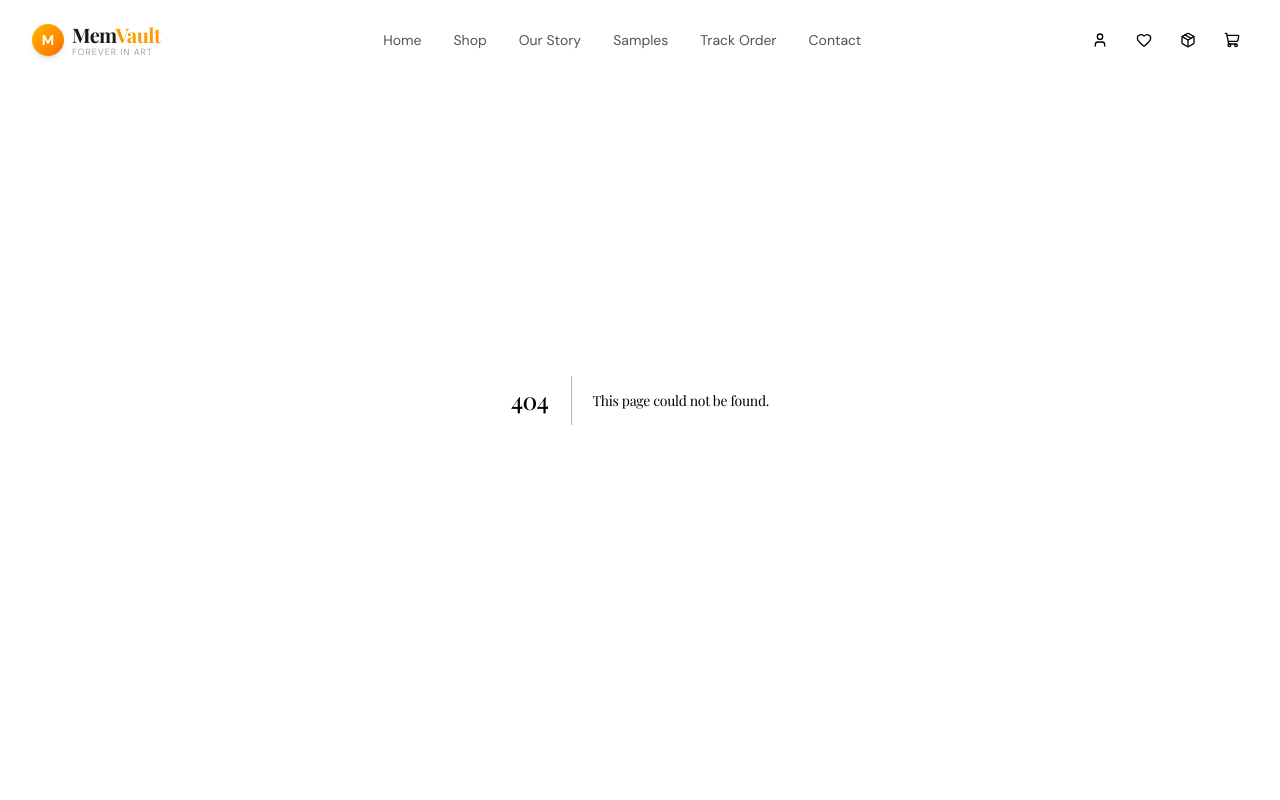
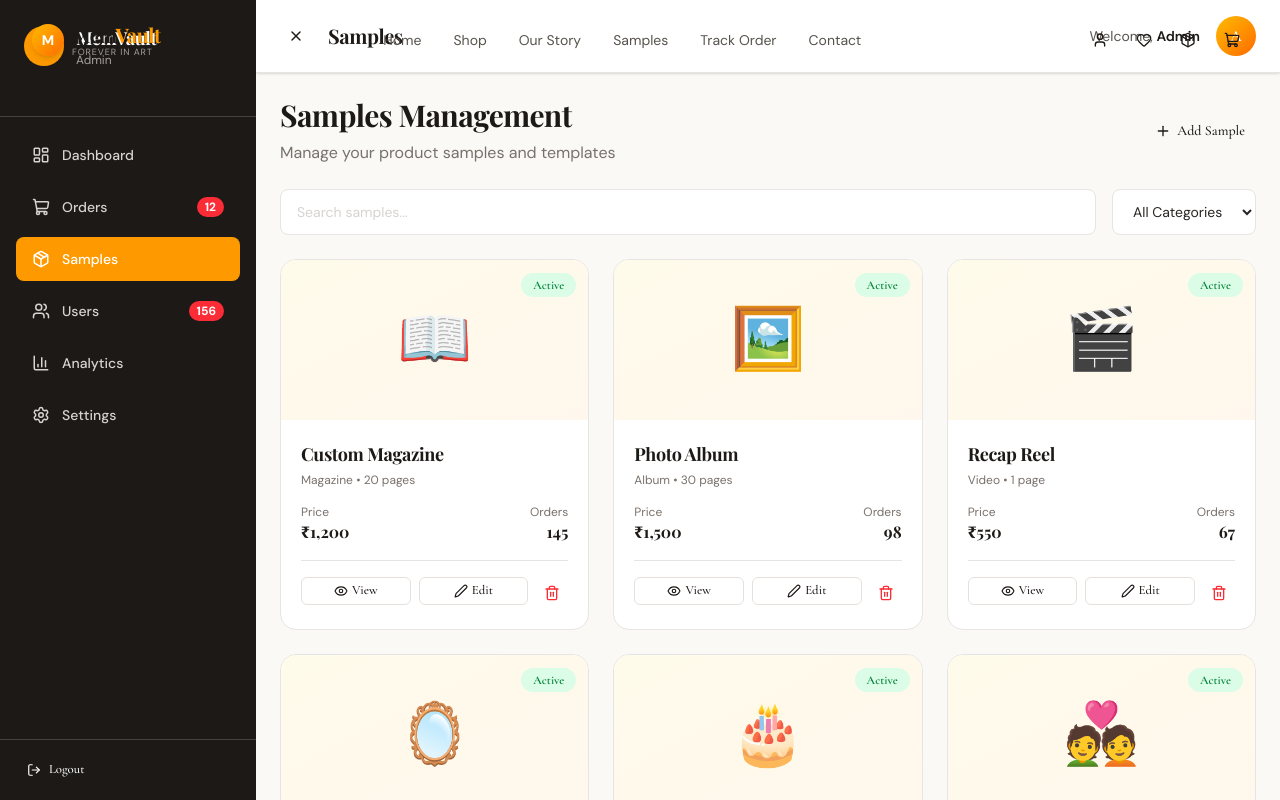
Before and after one commit to rachitsharma300/mystoryarchive, a Next.js app: page /admin/samples in a window 1280 px wide. Before the commit this address had no page. Shown: the top 800 px of the page. Built offline with nearby package versions, Linux system fonts and the light colour scheme; a web font is replaced by a local one.

Commit message:
feat: add SamplesPage component for managing product samples with search and filter functionality

```diff
--- /dev/null
+++ b/app/admin/samples/page.tsx
@@ -0,0 +1,259 @@
+"use client";
+
+import { useState } from "react";
+import { motion } from "framer-motion";
+import Link from "next/link";
+import { Plus, Edit2, Trash2, Eye } from "lucide-react";
+import { Button } from "@/components/ui/button";
+
+interface Sample {
+  id: number;
+  name: string;
+  category: string;
+  price: number;
+  originalPrice: number;
+  pages: number;
+  emoji: string;
+  isActive: boolean;
+  orders: number;
+}
+
+const mockSamples: Sample[] = [
+  {
+    id: 1,
+    name: "Custom Magazine",
+    category: "Magazine",
+    price: 1200,
+    originalPrice: 1800,
+    pages: 20,
+    emoji: "📖",
+    isActive: true,
+    orders: 145,
+  },
+  {
+    id: 2,
+    name: "Photo Album",
+    category: "Album",
+    price: 1500,
+    originalPrice: 2000,
+    pages: 30,
+    emoji: "🖼️",
+    isActive: true,
+    orders: 98,
+  },
+  {
+    id: 3,
+    name: "Recap Reel",
+    category: "Video",
+    price: 550,
+    originalPrice: 800,
+    pages: 1,
+    emoji: "🎬",
+    isActive: true,
+    orders: 67,
+  },
+  {
+    id: 4,
+    name: "Custom Frame",
+    category: "Frame",
+    price: 650,
+    originalPrice: 900,
+    pages: 1,
+    emoji: "🪞",
+    isActive: true,
+    orders: 43,
+  },
+  {
+    id: 5,
+    name: "Birthday Magazine",
+    category: "Magazine",
+    price: 1400,
+    originalPrice: 2000,
+    pages: 20,
+    emoji: "🎂",
+    isActive: true,
+    orders: 52,
+  },
+  {
+    id: 6,
+    name: "Anniversary Album",
+    category: "Album",
+    price: 1800,
+    originalPrice: 2500,
+    pages: 30,
+    emoji: "💑",
+    isActive: true,
+    orders: 38,
+  },
+];
+
+export default function SamplesPage() {
+  const [samples, setSamples] = useState(mockSamples);
+  const [searchTerm, setSearchTerm] = useState("");
+  const [filterCategory, setFilterCategory] = useState<string>("all");
+
+  const filteredSamples = samples.filter((sample) => {
+    const matchesSearch = sample.name
+      .toLowerCase()
+      .includes(searchTerm.toLowerCase());
+    const matchesCategory =
+      filterCategory === "all" || sample.category === filterCategory;
+    return matchesSearch && matchesCategory;
+  });
+
+  const handleDelete = (id: number) => {
+    setSamples(samples.filter((s) => s.id !== id));
+  };
+
+  const categories = [
+    "all",
+    ...Array.from(new Set(samples.map((s) => s.category))),
+  ];
+
+  return (
+    <div className="space-y-6">
+      {/* Header */}
+      <motion.div
+        initial={{ opacity: 0, y: 20 }}
+        animate={{ opacity: 1, y: 0 }}
+        className="flex items-center justify-between"
+      >
+        <div>
+          <h1 className="font-display text-3xl font-bold text-stone-900 mb-2">
+            Samples Management
+          </h1>
+          <p className="font-sans-clean text-stone-500">
+            Manage your product samples and templates
+          </p>
+        </div>
+        <Button asChild size="lg" variant="default">
+          <Link href="/admin/samples/new">
+            <Plus size={18} />
+            Add Sample
+          </Link>
+        </Button>
+      </motion.div>
+
+      {/* Search & Filters */}
+      <motion.div
+        initial={{ opacity: 0, y: 20 }}
+        animate={{ opacity: 1, y: 0 }}
+        transition={{ delay: 0.1 }}
+        className="flex flex-col sm:flex-row gap-4"
+      >
+        <div className="flex-1 relative">
+          <input
+            type="text"
+            placeholder="Search samples..."
+            value={searchTerm}
+            onChange={(e) => setSearchTerm(e.target.value)}
+            className="w-full px-4 py-3 rounded-lg border border-stone-200 bg-white font-sans-clean text-sm text-stone-800 placeholder-stone-300 outline-none focus:border-amber-400 transition-all"
+          />
+        </div>
+
+        <select
+          value={filterCategory}
+          onChange={(e) => setFilterCategory(e.target.value)}
+          className="px-4 py-3 rounded-lg border border-stone-200 bg-white font-sans-clean text-sm text-stone-800 outline-none focus:border-amber-400 transition-all"
+        >
+          {categories.map((cat) => (
+            <option key={cat} value={cat}>
+              {cat === "all" ? "All Categories" : cat}
+            </option>
+          ))}
+        </select>
+      </motion.div>
+
+      {/* Samples Grid */}
+      <motion.div
+        initial={{ opacity: 0 }}
+        animate={{ opacity: 1 }}
+        transition={{ delay: 0.2 }}
+        className="grid grid-cols-1 md:grid-cols-2 lg:grid-cols-3 gap-6"
+      >
+        {filteredSamples.map((sample, i) => (
+          <motion.div
+            key={sample.id}
+            initial={{ opacity: 0, y: 20 }}
+            animate={{ opacity: 1, y: 0 }}
+            transition={{ delay: i * 0.05 }}
+            className="rounded-2xl border border-stone-200 bg-white overflow-hidden hover:shadow-lg transition-all group"
+          >
+            {/* Image Area */}
+            <div className="relative h-40 bg-gradient-to-br from-amber-50 to-orange-50 flex items-center justify-center overflow-hidden">
+              <span className="text-6xl group-hover:scale-110 transition-transform">
+                {sample.emoji}
+              </span>
+              <div className="absolute top-3 right-3">
+                <span
+                  className={`inline-block px-3 py-1 rounded-full text-xs font-bold ${
+                    sample.isActive
+                      ? "bg-green-100 text-green-700"
+                      : "bg-gray-100 text-gray-700"
+                  }`}
+                >
+                  {sample.isActive ? "Active" : "Inactive"}
+                </span>
+              </div>
+            </div>
+
+            {/* Content */}
+            <div className="p-5">
+              <h3 className="font-display text-lg font-bold text-stone-900 mb-1">
+                {sample.name}
+              </h3>
+              <p className="font-sans-clean text-xs text-stone-500 mb-4">
+                {sample.category} • {sample.pages} page{sample.pages > 1 ? "s" : ""}
+              </p>
+
+              <div className="flex items-center justify-between mb-4 pb-4 border-b border-stone-200">
+                <div>
+                  <p className="font-sans-clean text-xs text-stone-500">Price</p>
+                  <p className="font-display font-bold text-stone-900">
+                    ₹{sample.price.toLocaleString()}
+                  </p>
+                </div>
+                <div className="text-right">
+                  <p className="font-sans-clean text-xs text-stone-500">Orders</p>
+                  <p className="font-display font-bold text-stone-900">
+                    {sample.orders}
+                  </p>
+                </div>
+              </div>
+
+              {/* Actions */}
+              <div className="flex gap-2">
+                <Button variant="outline" size="sm" className="flex-1">
+                  <Eye size={16} />
+                  View
+                </Button>
+                <Button variant="outline" size="sm" className="flex-1">
+                  <Edit2 size={16} />
+                  Edit
+                </Button>
+                <Button
+                  variant="ghost"
+                  size="icon"
+                  onClick={() => handleDelete(sample.id)}
+                  className="text-red-500 hover:text-red-700 hover:bg-red-50"
+                >
+                  <Trash2 size={16} />
+                </Button>
+              </div>
+            </div>
+          </motion.div>
+        ))}
+      </motion.div>
+
+      {filteredSamples.length === 0 && (
+        <motion.div
+          initial={{ opacity: 0 }}
+          animate={{ opacity: 1 }}
+          className="text-center py-12"
+        >
+          <p className="font-sans-clean text-stone-500">No samples found</p>
+        </motion.div>
+      )}
+    </div>
+  );
+}
```
